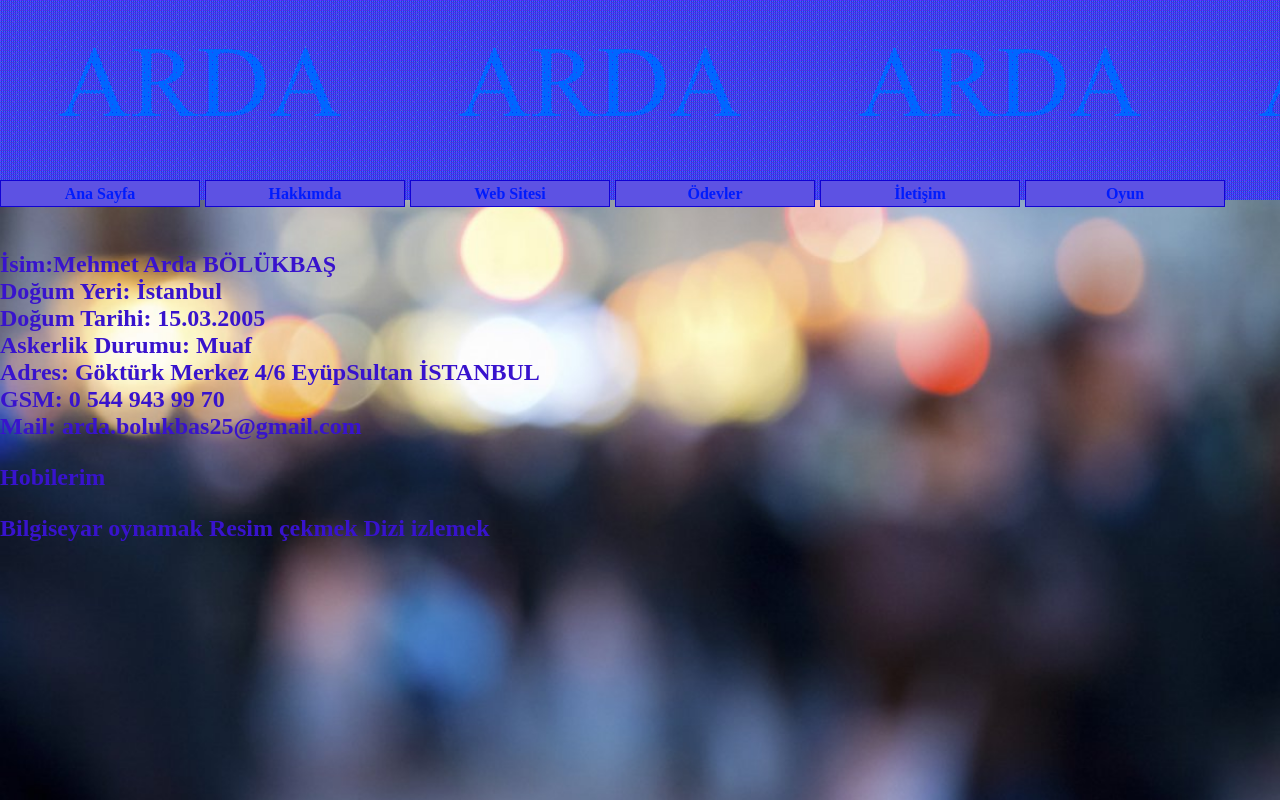
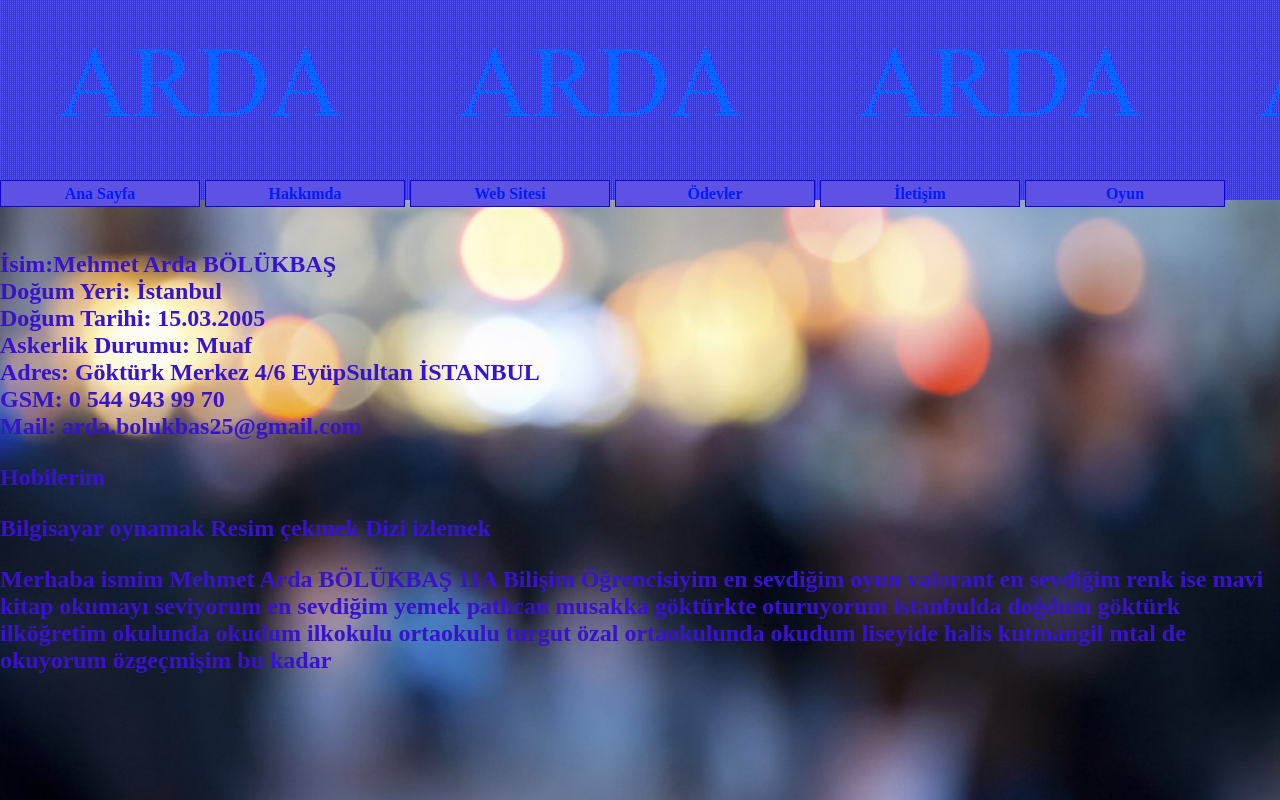
Before and after one commit to perfekct/0508-Mehmet-Arda-B-L-KBA-, a plain HTML site: page hakkimda.html in a window 1280 px wide. Drawn offline with Linux system fonts and the light colour scheme.

Commit message:
Update hakkimda.html

```diff
--- a/hakkimda.html
+++ b/hakkimda.html
@@ -123,10 +123,15 @@ html {
 			Hobilerim
 			</p>
 			<p>
-			Bilgiseyar oynamak
+			Bilgisayar oynamak
 			Resim çekmek
 			Dizi izlemek
 		    </p>
+			<head>
+				<font color="#3813CD">
+			<p {text-align:justify;}>
+				Merhaba ismim Mehmet Arda BÖLÜKBAŞ 11A Bilişim Öğrencisiyim en sevdiğim oyun valorant en sevdiğim renk ise mavi kitap okumayı seviyorum en sevdiğim yemek patlıcan musakka göktürkte oturuyorum istanbulda doğdum göktürk ilköğretim okulunda okudum ilkokulu ortaokulu turgut özal ortaokulunda okudum liseyide halis kutmangil mtal de okuyorum özgeçmişim bu kadar
+			</p>
 		<h1>
 	</p>
 
```
